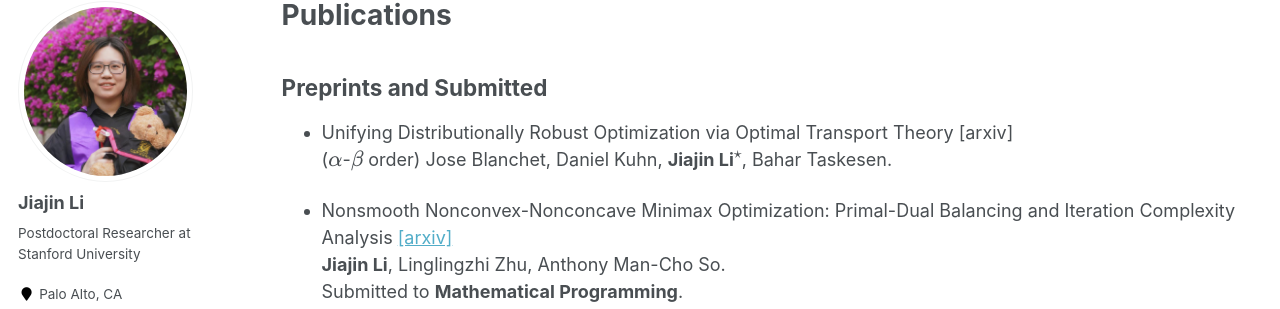
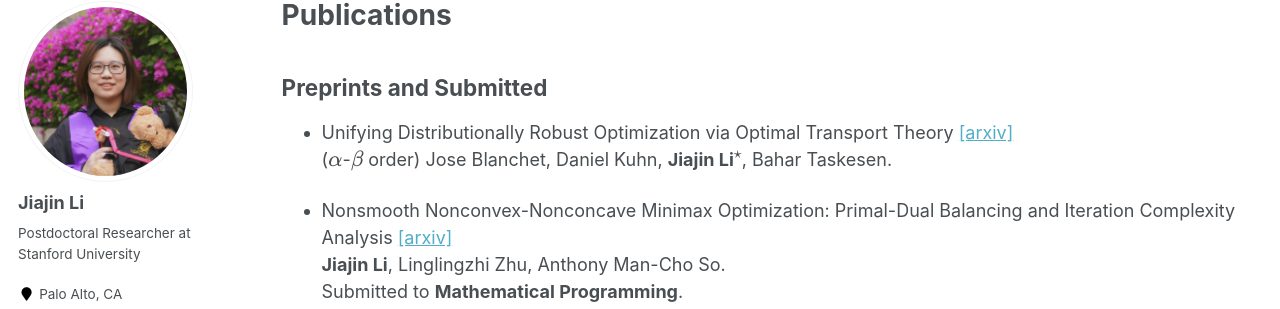
Before and after one commit to gerrili1996/gerrili1996.github.io, a Jekyll site: the page built from _pages/publications.md, in a window 1280 px wide and 900 px high. Shown: the part 117-426 px from the top of the window. Built offline with Jekyll 4.4.1, drawn with Linux system fonts in a browser that asks for light colours; formulas are drawn with MathJax 3; some of the changed lines change nothing that is shown.

Commit message:
unification arxiv
unification arxiv

```diff
--- a/_pages/publications.md
+++ b/_pages/publications.md
@@ -6,7 +6,7 @@ author_profile: true
 ---
 
 ## Preprints and Submitted
-- Unifying Distributionally Robust Optimization via Optimal Transport Theory  [arxiv] <br>($\alpha$-$\beta$ order) Jose Blanchet, Daniel Kuhn,  **Jiajin Li**$^\star$, Bahar Taskesen. <br>
+- Unifying Distributionally Robust Optimization via Optimal Transport Theory  [[arxiv]](https://arxiv.org/abs/2308.05414) <br>($\alpha$-$\beta$ order) Jose Blanchet, Daniel Kuhn,  **Jiajin Li**$^\star$, Bahar Taskesen. <br>
 
 - Nonsmooth Nonconvex-Nonconcave Minimax Optimization: Primal-Dual Balancing and Iteration Complexity Analysis [[arxiv]](https://arxiv.org/abs/2209.10825) <br>
   **Jiajin Li**, Linglingzhi Zhu, Anthony Man-Cho So. <br>Submitted to **Mathematical Programming**. <br>Preliminary version accepted by NeurIPS 2022 Workshop on Optimization for Machine Learning (**OPT 2022**), **Oral**.
```
